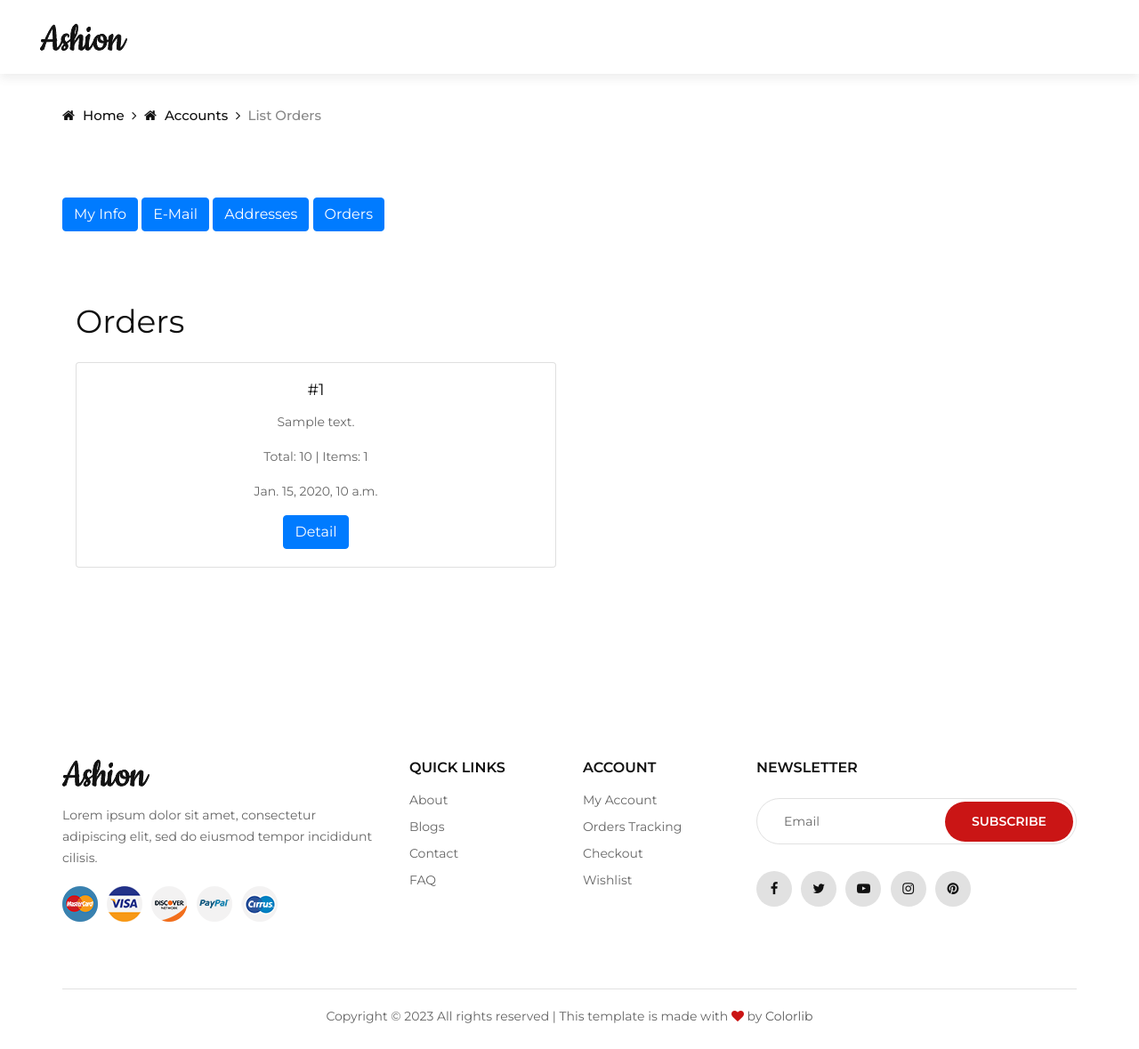
After one commit to laercioigorps/ecommerce, a Django app: template ecommerce/templates/users/list_orders.html in a window 1280 px wide. The commit adds this page. Shown: the whole page at 89% size. Run offline with Django 4.2, Linux system fonts and the light colour scheme; the template is opened without the code that fills it: most values are stand-ins (such as "Sample title", 1, 10 or a date in 2020); some libraries are stand-ins or nearby versions.

Commit message:
add list orders

```diff
--- a/ecommerce/shop/views.py
+++ b/ecommerce/shop/views.py
@@ -149,3 +149,9 @@ class CaptureOrderView(View):
         else:
             return HttpResponse(status=400)
         return HttpResponse(response)
+
+
+class ListOrderView(LoginRequiredMixin, View):
+    def get(self, request):
+        orders = Order.objects.filter(owner=request.user)
+        return render(request, "users/list_orders.html", context={"orders": orders})
--- a/ecommerce/templates/account/base.html
+++ b/ecommerce/templates/account/base.html
@@ -29,7 +29,7 @@
           <a class="btn btn-primary" href="{% url 'users:update' %}" role="button">My Info</a>
           <a class="btn btn-primary" href="{% url 'account_email' %}" role="button">E-Mail</a>
           <a class="btn btn-primary" href="{% url 'users:list_create_address' %}" role="button">Addresses</a>
-          <a class="btn btn-primary" href="#" role="button">Orders</a>
+          <a class="btn btn-primary" href="{% url 'users:list_orders' %}" role="button">Orders</a>
           <!-- Your Stuff: Custom user template urls -->
         </div>
       </div>
--- /dev/null
+++ b/ecommerce/templates/users/list_orders.html
@@ -0,0 +1,33 @@
+{% extends "account/base.html" %}
+{% load static %}
+
+{% block title %}User: {{ object.username }}{% endblock %}
+{% block breadcrumb_links %}
+    <a href="/"><i class="fa fa-home"></i> Home</a>
+    <a href="{% url 'users:detail' request.user.username%}"><i class="fa fa-home"></i> Accounts</a>
+    <span>List Orders</span>
+{% endblock %}
+{% block inner %}
+<section class="contact spad">
+  <div class="container">
+    <h2>Orders</h2>
+    <div class="row">
+        {% for order in orders %}
+        <div class="col-sm-6 mt-4">
+          <div class="card text-center">
+            <div class="card-body">
+              <h5 class="card-title">#{{ order.id }}</h5>
+              <p class="card-text">{{order.shipping_address}}</p>
+              <p class="card-text">Total: {{order.total}} | Items: {{order.cart.items.count}}</p>
+              <p class="card-text">{{order.created_at}}</p>
+              <a href="#" class="btn btn-primary">Detail</a>
+            </div>
+          </div>
+        </div>
+        {% endfor %}
+      </div>
+  </div>
+</div>
+</section>
+<!-- Contact Section End -->
+{% endblock inner %}
--- a/ecommerce/users/urls.py
+++ b/ecommerce/users/urls.py
@@ -1,5 +1,6 @@
 from django.urls import path
 
+from ecommerce.shop.views import ListOrderView
 from ecommerce.users.views import user_detail_view, user_redirect_view, user_update_view
 
 from .views import CreateAddressView, EditAddressView, ListCreateView
@@ -13,6 +14,7 @@ urlpatterns = [
         view=EditAddressView.as_view(),
         name="edit_address",
     ),
+    path("orders/", view=ListOrderView.as_view(), name="list_orders"),
     path("~redirect/", view=user_redirect_view, name="redirect"),
     path("~update/", view=user_update_view, name="update"),
     path("<str:username>/", view=user_detail_view, name="detail"),
```
Also changed, not shown: ecommerce/shop/tests/test_views.py (+35 -6 lines).
